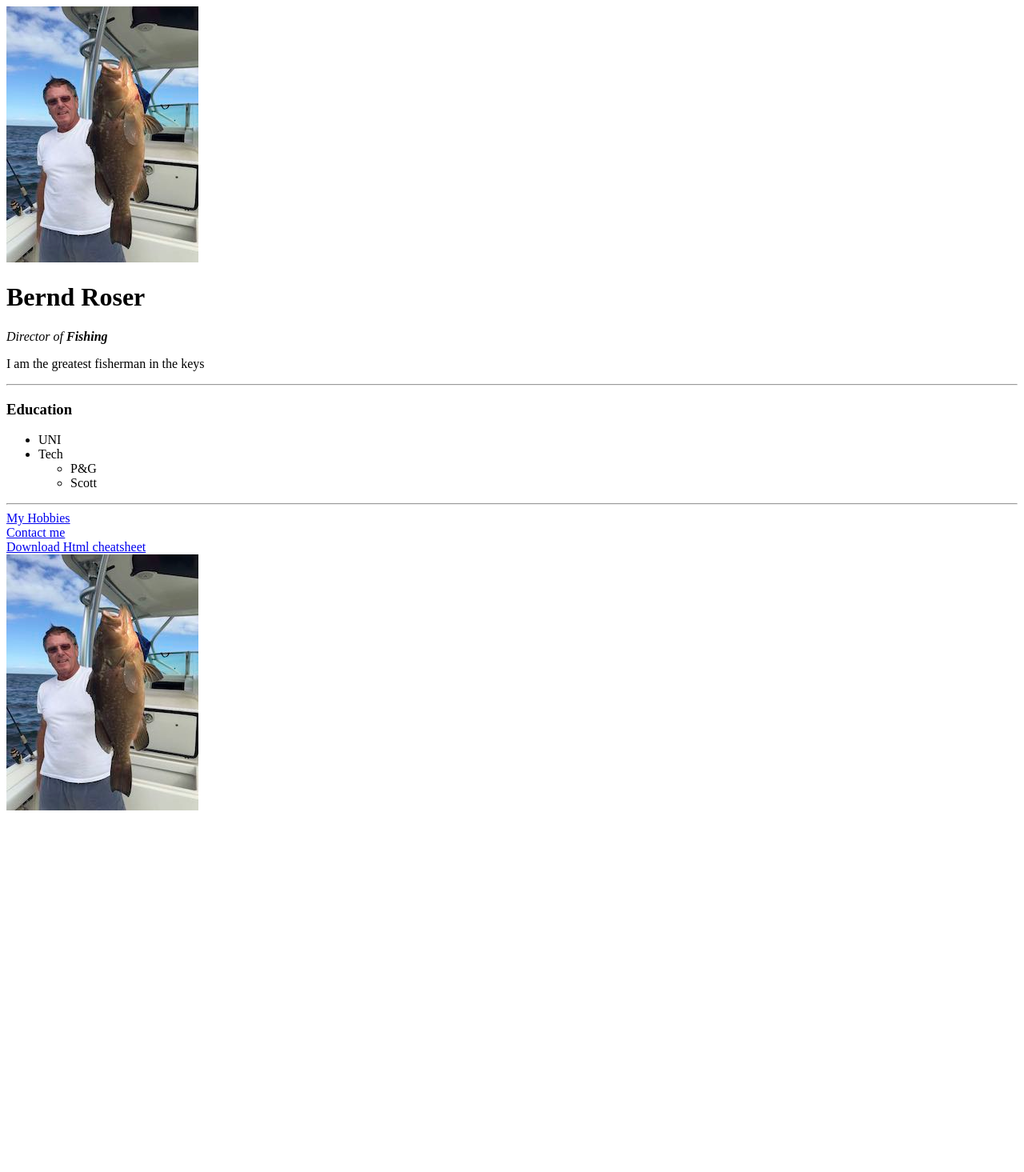
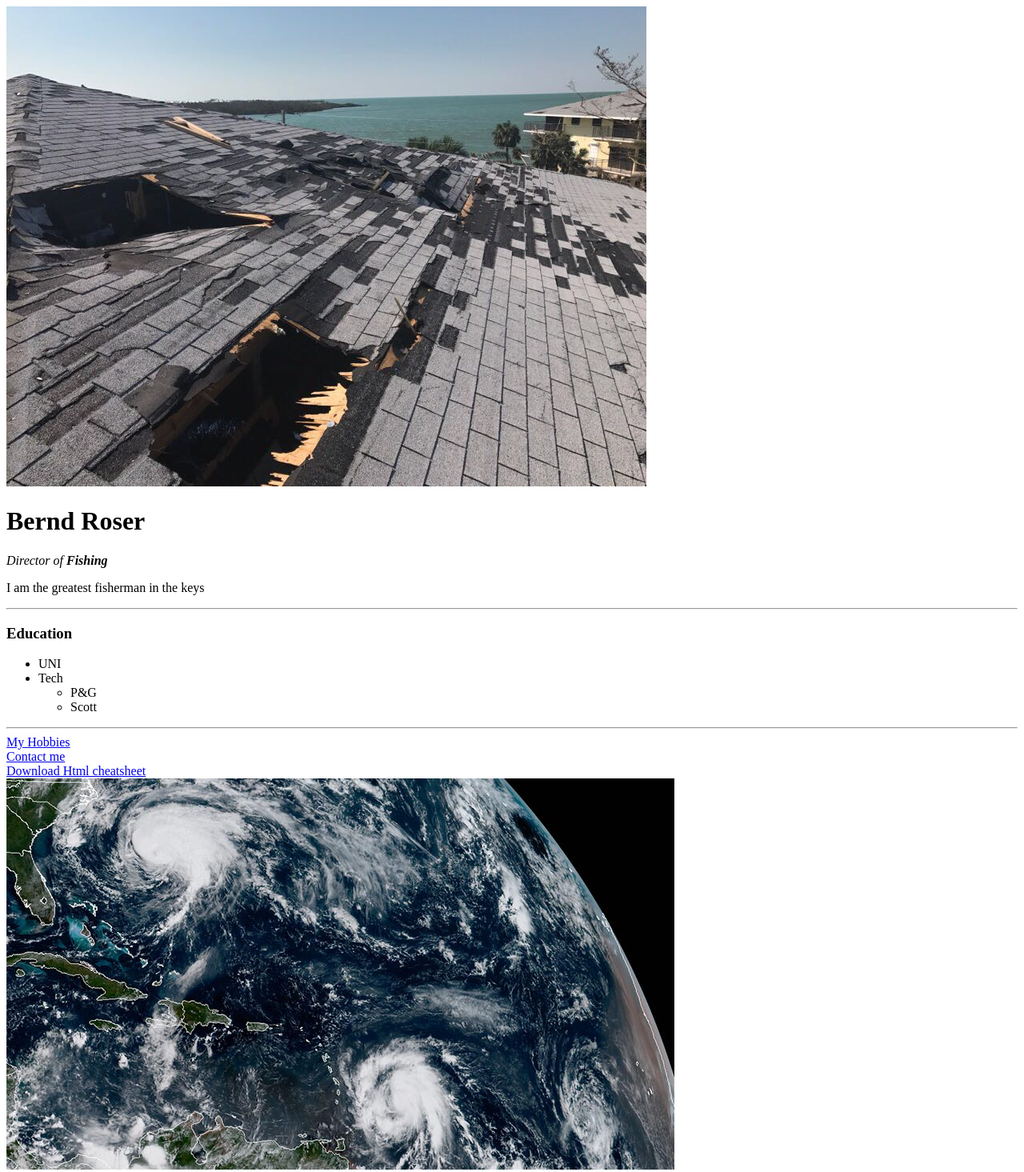
Before and after one commit to Bernd65779/wp1, a plain HTML site: page index.html in a window 1280 px wide. Shown: the whole page at 80% size. Before the commit the page ends 1025 px from the top, so only its background shows below. Drawn offline with Linux system fonts and the light colour scheme.

Commit message:
Add files via upload

```diff
--- a/index.html
+++ b/index.html
@@ -7,7 +7,7 @@
 </head>
 
 <body>
-  <img src="images/image1.jpg" alt="Bernd's Pic">
+  <img src="images/Roof.jpg" alt="Bernd's Pic">
   <h1>Bernd Roser</h1>
   <p><em>Director of <strong></>Fishing</strong></em></p>
   <p>I am the greatest fisherman in the keys</p>
@@ -29,7 +29,7 @@
   <a download href="https://web.stanford.edu/group/csp/cs21/htmlcheatsheet.pdf">Download Html cheatsheet</a><br />
 
 
-  <img src="images/image2.png" alt="?">
+  <img src="images/sep17-sat.jpg" alt="?">
 </body>
 
 </html>
```
Also changed, not shown: Images/Roof.jpg (added), Images/sep17-sat.jpg (added).
